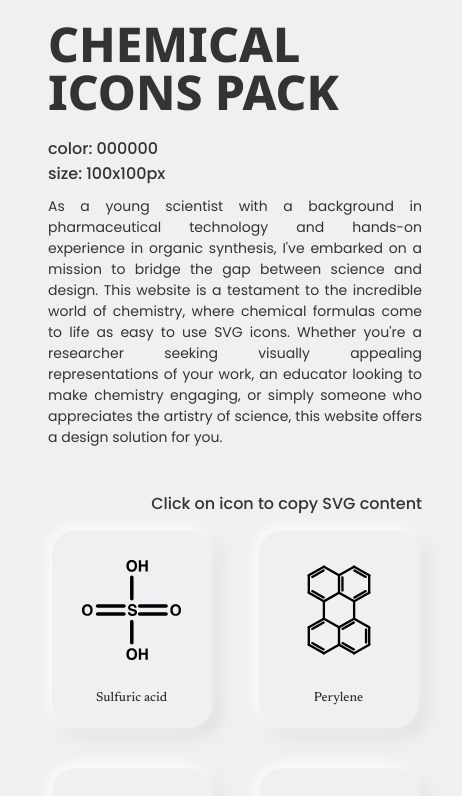
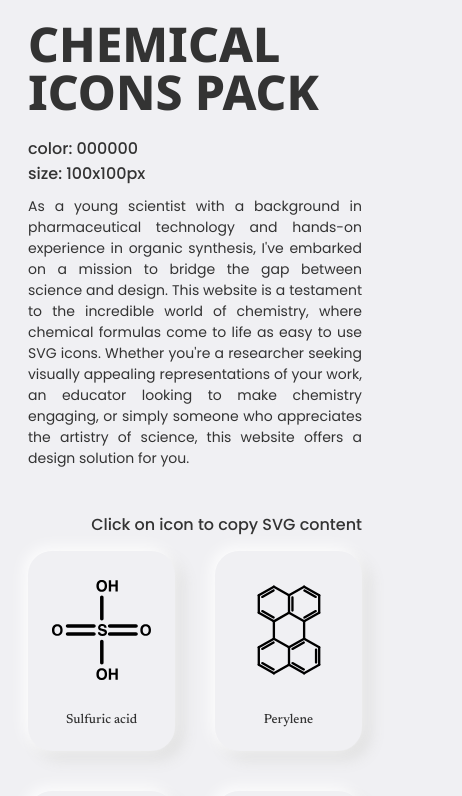
Before and after one commit to ojogal/Chemicons, a Nuxt app: page / in a window 390 px wide. Shown: the top 796 px of the page, 462 px wide, since content can reach past the window. Built offline with nearby package versions, Linux system fonts and the light colour scheme.

Commit message:
Responsive design updated

```diff
--- a/assets/scss/main.scss
+++ b/assets/scss/main.scss
@@ -6,6 +6,7 @@ body {
   font-family: Poppins;
   font-size: 16px;
   color: $color-black-base;
+  // width: 100% !important;
 }
 
 .limited-width {
@@ -13,17 +14,21 @@ body {
   width: 100%;
   margin: 0 auto;
   margin-top: 20px;
-  padding: 0 20px;
+  box-sizing: border-box !important;
 
-  @media (max-width: 1440px) {
+  @media (max-width: 1526px) {
     padding-left: 80px;
     padding-right: 80px;
-    padding: 0 80px;
   }
 
-  @media (max-width: 428px) {
+  @media (max-width: 740px) {
     padding-left: 20px;
-    padding-right: 40px;
-    padding: 0 40px;
+    padding-right: 20px;
   }
+
+  @media (max-width: 346px) {
+    padding-left: 10px;
+    padding-right: 10px;
+  }
+
 }
--- a/pages/index.vue
+++ b/pages/index.vue
@@ -85,7 +85,7 @@ h1 {
   display: flex;
   margin-bottom: 10px;
 
-  @media (max-width: 780px) {
+  @media (max-width: 867px) {
     flex-direction: column;
   }
   h1 {
@@ -111,26 +111,24 @@ h1 {
   .icon-card {
     display: flex;
     flex-direction: column;
-    max-width: 150px;
-    width: 100%;
-    height: 150px;
+    width: 200px;
+    height: 200px;
     margin: auto;
-    padding: 24px;
     justify-content: center;
     align-items: center;
-    gap: 10px;
+    gap: 5px;
     border-radius: 24px;
     background: #F0F0F3;
     box-shadow: -3px -3px 16px 0px #FFF, 8px 8px 16px 0px #DEDEDE;
+    text-align: center;
     @media (max-width: 1240px) {
-      width: min(150px, 7rem);
-      height: min(150px, 10rem);
+      width: 100%;
     }
     p {
       font-family: Newsreader;
       font-size: 13px;
       font-weight: 500;
-      margin: 15px 0 0 0;
+      margin: 0 0 25px 0;
     }
   }
   .load-more-wrapper {
@@ -153,10 +151,6 @@ h1 {
     p {
       font-weight: 500;
       margin-left: auto;
-
-      @media (max-width: 1440px) {
-        // margin-right: 40px;
-      }
     }
   }
   .icons-section {
@@ -165,16 +159,14 @@ h1 {
     grid-template-columns: repeat(4, 1fr);
     gap: 40px;
     margin: 0 auto;
-    @media (max-width: 768px) {
+    width: 100%;
+    @media (max-width: 924px) {
+      // gap: 20px;
       grid-template-columns: repeat(3, 1fr);
     }
-    @media (max-width: 572px) {
+    @media (max-width: 546px) {
       grid-template-columns: repeat(2, 1fr);
     }
-
-    // @media (max-width: 380px) {
-    //   grid-template-columns: repeat(1, 1fr);
-    // }
   }
   .paragraph-text-wrapper {
     p {
@@ -188,6 +180,8 @@ h1 {
     }
   }
   .copied-card {
+    width: 100%;
+    height: 100%;
     p {
       font-size: 18px;
     }
```
